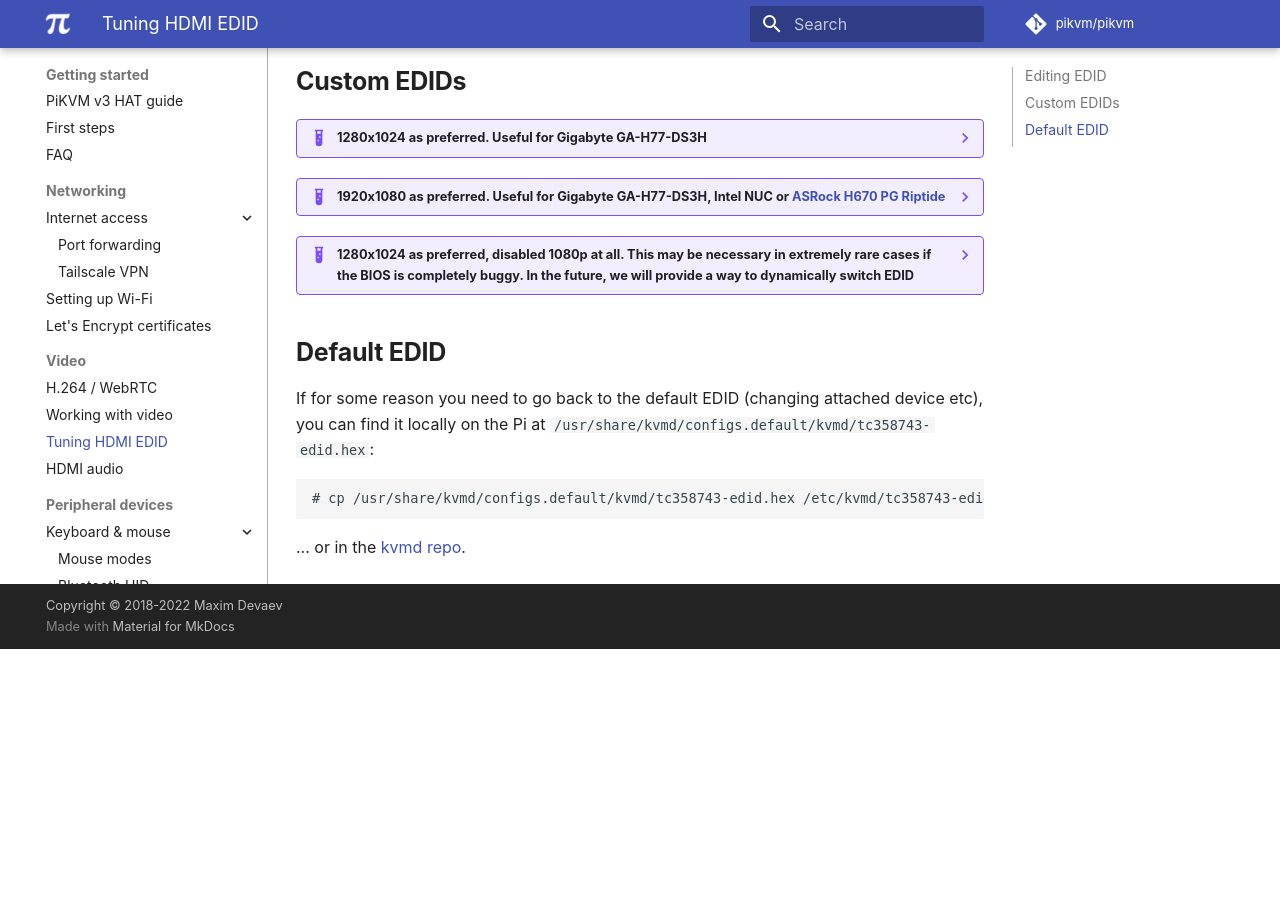
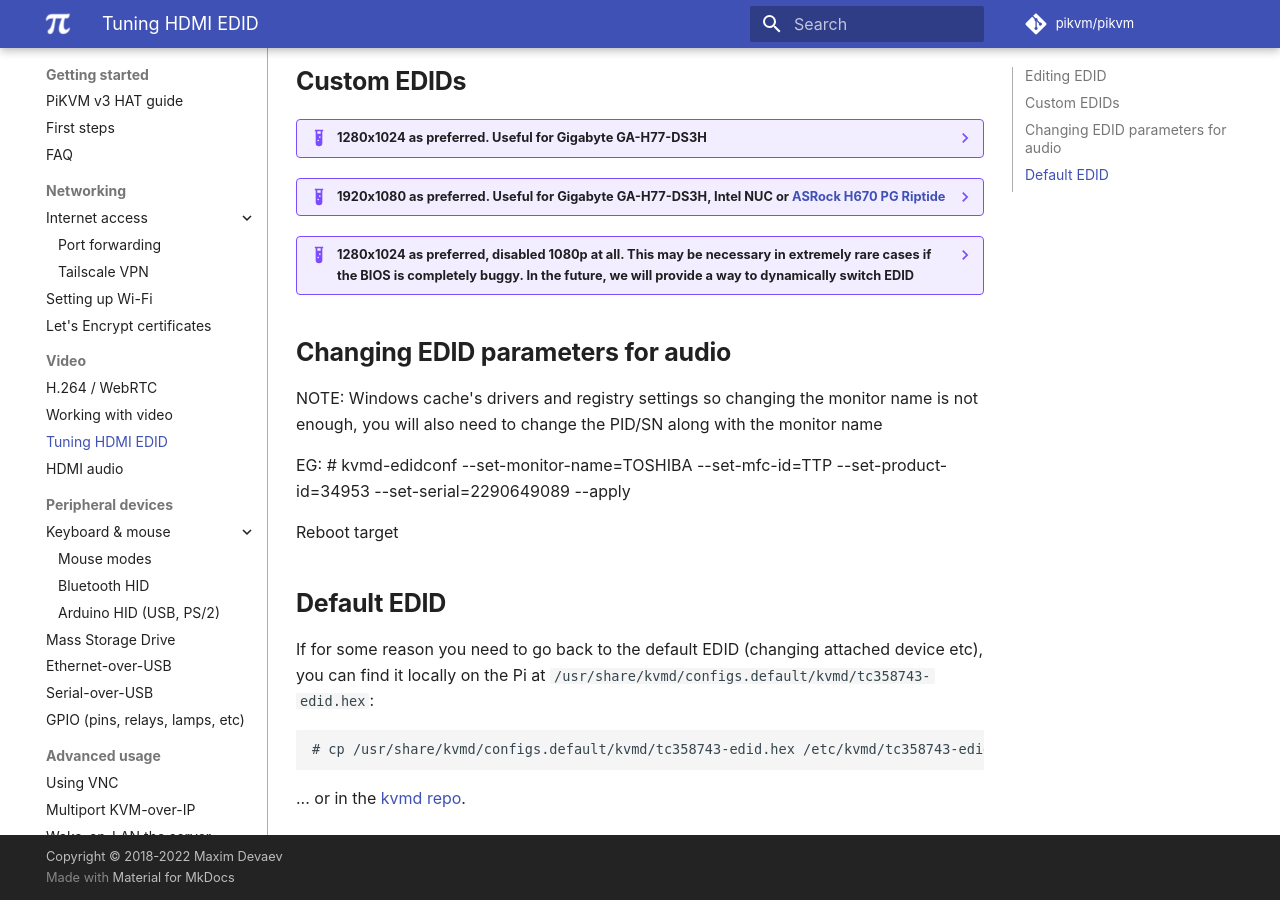
Before and after one commit to pikvm/pikvm, an MkDocs documentation site: the page built from docs/edid.md, in a window 1280 px wide and 900 px high, scrolled down 1783 px. Built offline with MkDocs 1.6.1 and Material for MkDocs 9.7.7, drawn with Linux system fonts in a browser that asks for light colours; some web fonts are replaced; comment, search, counter and statistics services are not loaded; before the commit the page ends 2432 px from its top, so only the background shows below that.

Commit message:
Update edid.md
Added verbiage for clarity

````diff
--- a/docs/edid.md
+++ b/docs/edid.md
@@ -128,6 +128,13 @@
     00000000000000000000000000000045
     ```
 
+## Changing EDID parameters for audio
+
+NOTE: Windows cache's drivers and registry settings so changing the monitor name is not enough, you will also need to change the PID/SN along with the monitor name
+
+EG: # kvmd-edidconf --set-monitor-name=TOSHIBA --set-mfc-id=TTP --set-product-id=34953 --set-serial=2290649089 --apply
+
+Reboot target
 
 ## Default EDID
 
````
